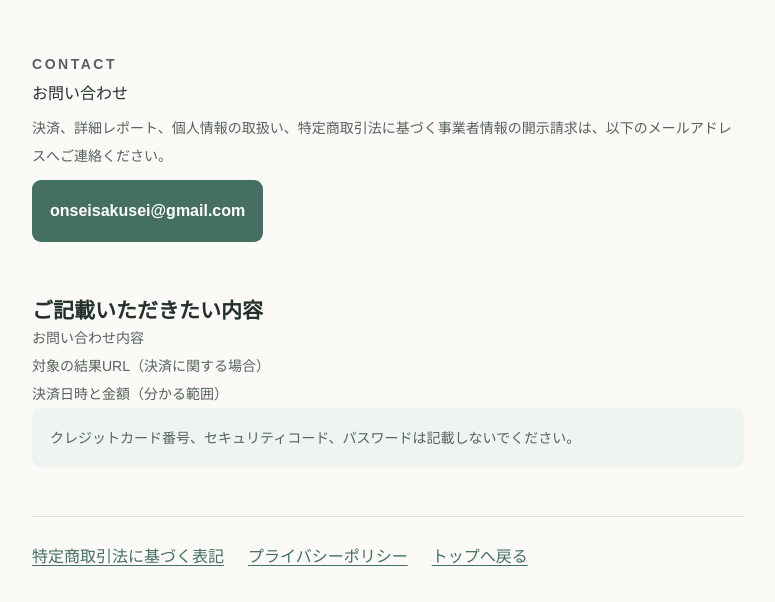
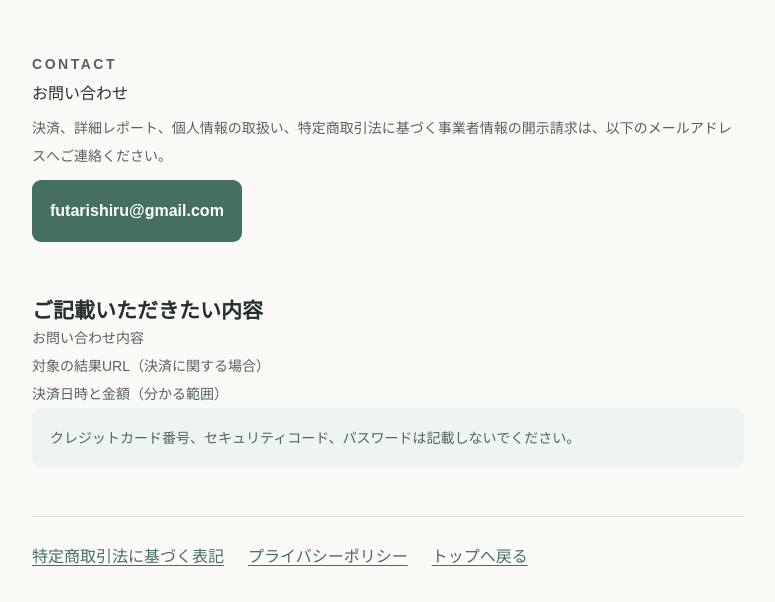
Before and after one commit to TempsRoi/kachikan-match-web, a Next.js app: page /contact in a window 1280 px wide. Shown: the top 602 px of the page, without its empty margins (252-1027 px from the left). Built offline with nearby package versions, Linux system fonts and the light colour scheme.

Commit message:
Unify FutariShiru legal contact email

```diff
--- a/src/app/commerce/page.tsx
+++ b/src/app/commerce/page.tsx
@@ -16,7 +16,7 @@ const rows = [
     "所在地・電話番号",
     "請求があった場合、遅滞なく開示します。開示を希望される方は、下記お問い合わせ先へご連絡ください。",
   ],
-  ["お問い合わせ", "onseisakusei@gmail.com"],
+  ["お問い合わせ", "futarishiru@gmail.com"],
   ["販売価格", "詳細レポート1件 480円（税込）"],
   [
     "商品代金以外の費用",
@@ -52,7 +52,7 @@ export default function Page() {
             <dt>{term}</dt>
             <dd>
               {term === "お問い合わせ" ? (
-                <a href="mailto:onseisakusei@gmail.com">{description}</a>
+                <a href="mailto:futarishiru@gmail.com">{description}</a>
               ) : (
                 description
               )}
--- a/src/app/contact/page.tsx
+++ b/src/app/contact/page.tsx
@@ -16,9 +16,9 @@ export default function Page() {
       </p>
       <a
         className="contact-mail"
-        href="mailto:onseisakusei@gmail.com?subject=フタリシルへのお問い合わせ"
+        href="mailto:futarishiru@gmail.com?subject=フタリシルへのお問い合わせ"
       >
-        onseisakusei@gmail.com
+        futarishiru@gmail.com
       </a>
       <h2>ご記載いただきたい内容</h2>
       <ul>
--- a/src/app/privacy/page.tsx
+++ b/src/app/privacy/page.tsx
@@ -69,7 +69,7 @@ export default function Page() {
 
       <h2>9. お問い合わせ</h2>
       <p>
-        <a href="mailto:onseisakusei@gmail.com">onseisakusei@gmail.com</a>
+        <a href="mailto:futarishiru@gmail.com">futarishiru@gmail.com</a>
       </p>
       <nav className="legal-nav">
         <Link href="/commerce">特定商取引法に基づく表記</Link>
```
Also changed, not shown: 1 other file (tests, documents, lock files or other folders).
